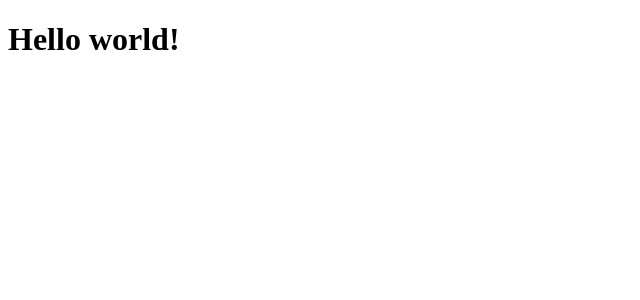
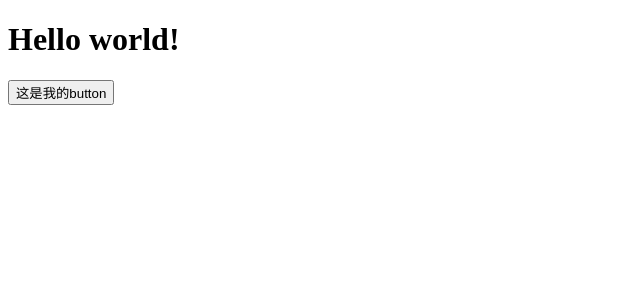
Before and after one commit to qq253498229/react-demo2, a Next.js app: page / in a window 1280 px wide. Shown: the top 300 px of the page, without its empty margins (0-640 px from the left). Built offline with nearby package versions, Linux system fonts and the light colour scheme.

Commit message:
嵌套组件

```diff
--- /dev/null
+++ b/src/app/my-button.tsx
@@ -0,0 +1,5 @@
+export function MyButton() {
+  return (
+    <button>这是我的button</button>
+  );
+}
--- a/src/app/page.tsx
+++ b/src/app/page.tsx
@@ -1,7 +1,10 @@
+import { MyButton } from '@/app/my-button';
+
 export default function Home() {
   return (
     <div>
       <h1>Hello world!</h1>
+      <MyButton/>
     </div>
   );
 }
```
